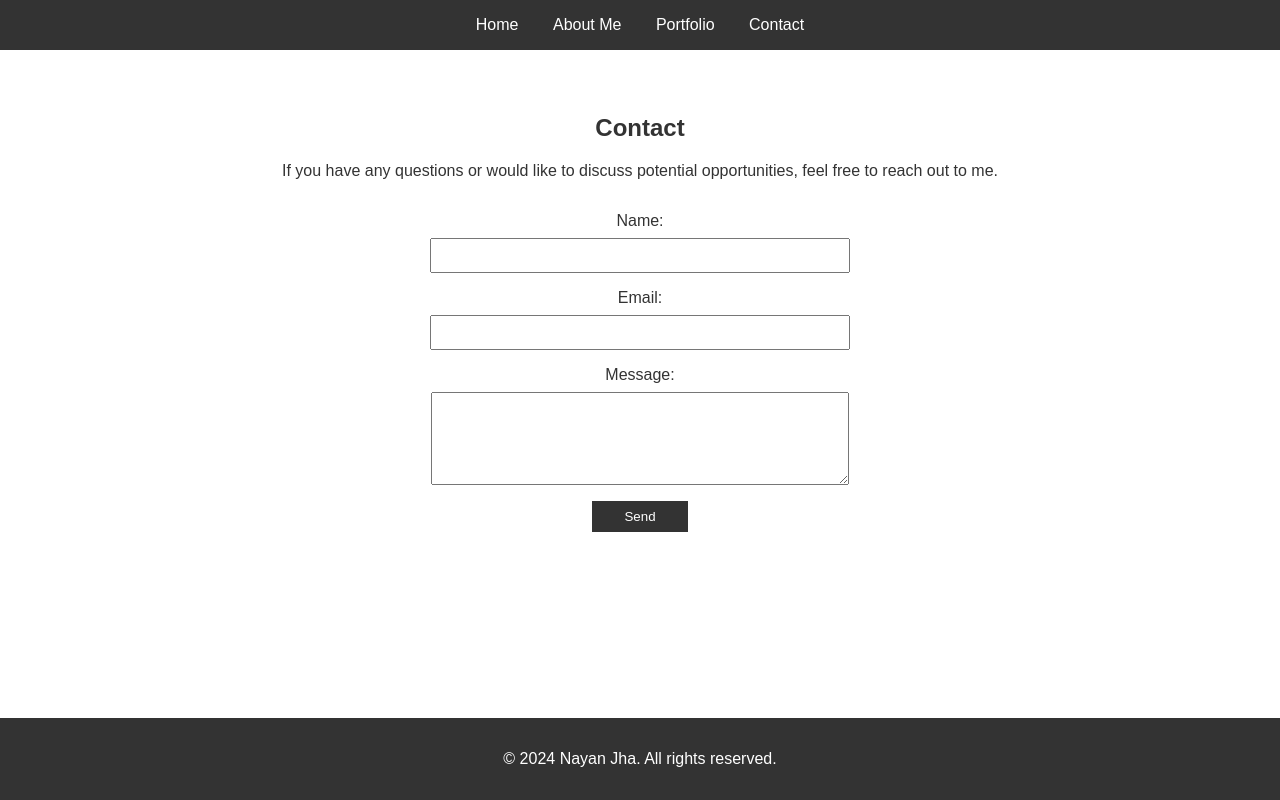
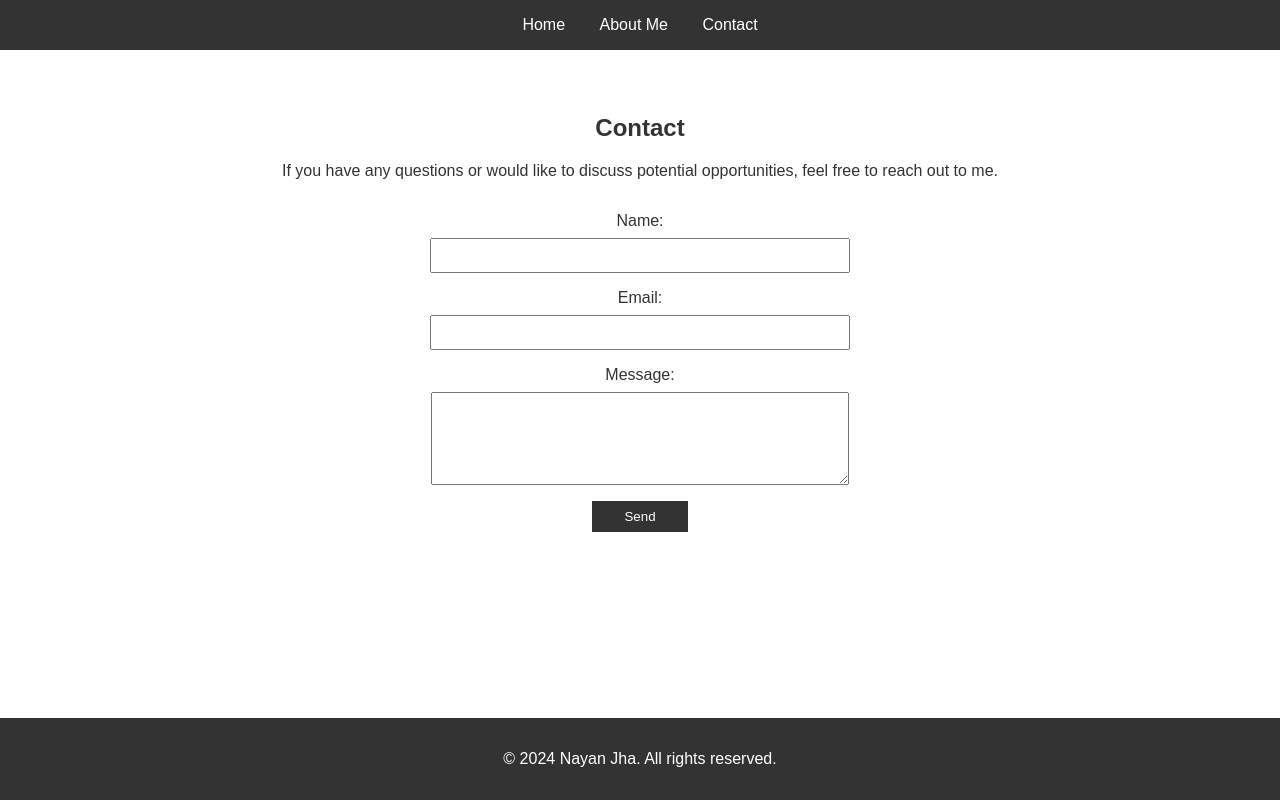
Before and after one commit to Nayan1810/Portfolio, a plain HTML site: page contact.html in a window 1280 px wide. Drawn offline with Linux system fonts and the light colour scheme.

Commit message:
Update contact.html

```diff
--- a/contact.html
+++ b/contact.html
@@ -11,7 +11,6 @@
         <nav>
             <a href="index.html">Home</a>
             <a href="about.html">About Me</a>
-            <a href="portfolio.html">Portfolio</a>
             <a href="contact.html">Contact</a>
         </nav>
     </header>
```
